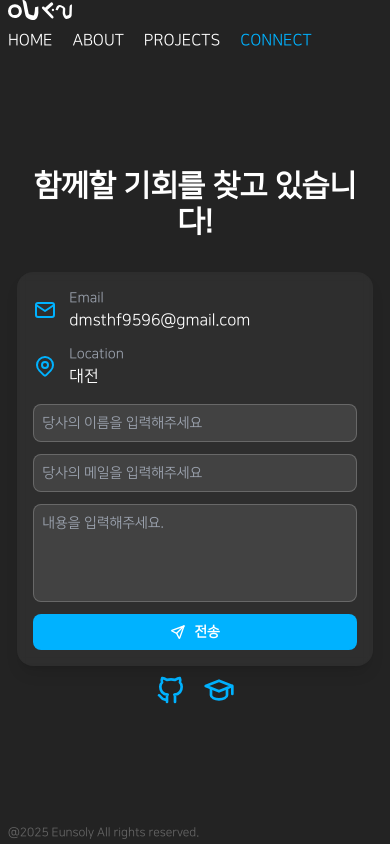
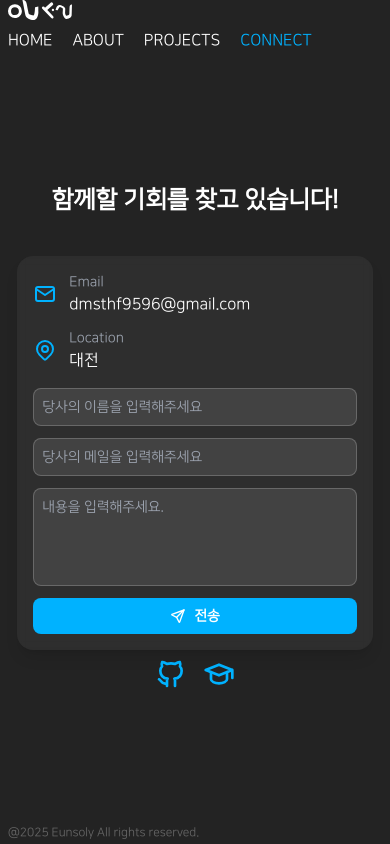
Before and after one commit to EUNSOLY/react-portfolio, a React (Create React App) app: page /connect in a window 390 px wide. Built offline with nearby package versions, Linux system fonts and the light colour scheme.

Commit message:
style : 커넥트 페이지 반응형 수정

```diff
--- a/src/screen/connect/ConnectPage.tsx
+++ b/src/screen/connect/ConnectPage.tsx
@@ -10,8 +10,10 @@ import {
   IconSchool,
 } from '@tabler/icons-react';
 import emailjs from '@emailjs/browser';
+import useWindowDimensions from '../../utils/useWindowDimensions';
 const ConnectPage = () => {
   const formRef = useRef<HTMLFormElement>(null);
+  const { height, width, isMobile } = useWindowDimensions();
   const [emailForm, setEmailForm] = useState({
     name: '',
     email: '',
@@ -35,13 +37,13 @@ const ConnectPage = () => {
       .then(
         (result) => {
           console.log('결과', result.text);
-          alert('이메일 전송이 완료됬습니다 감사힙니다:)');
+          alert('소중한 제안 감사합니다! 빠르게 연락드리겠습니다.');
         },
         (error) => {
           console.log('에러', error.text);
         }
       );
-    // FIXME : 메일을 바로 보낼 수 있는 로직 추가 예정
+    // NOTE : 메일창 생성
     // const mailtoLink = `mailto:dmsthf9596@gmail.com?subject=Contact from ${emailForm.name}&body=${emailForm.message}%0D%0A%0D%0AFrom: ${emailForm.email}`;
     // window.location.href = mailtoLink;
   };
@@ -61,11 +63,12 @@ const ConnectPage = () => {
 
   const socialLinks = [
     {
-      icon: <IconBrandGithub className="w-8 h-8" />,
+      icon: <IconBrandGithub className={tm(isMobile ? '' : `w-8 h-8`)} />,
       url: 'https://github.com/EUNSOLY',
     },
     {
-      icon: <IconSchool className="w-8 h-8" />,
+      // isMobile ? 'w-8 h-8' : 'w-12'
+      icon: <IconSchool className={tm(isMobile ? '' : `w-8 h-8`)} />,
       url: 'https://soly-log.tistory.com/',
     },
   ];
@@ -74,8 +77,9 @@ const ConnectPage = () => {
     <div className={tm('h-full', 'flex flex-col items-center justify-center', 'select-none')}>
       <h2
         className={tm(
-          'text-3xl sm:text-4xl md:text-5xl font-bold', // 반응형 폰트 크기
-          'text-center px-4 mb-8'
+          'text-center px-4 mb-10',
+          'text-2xl sm:text-4xl md:text-5xl font-bold',
+          isMobile && 'text-lg mb-5'
         )}
       >
         함께할 기회를 찾고 있습니다!
@@ -106,7 +110,7 @@ const ConnectPage = () => {
               <span className="text-[#00b2ff] min-w-[24px]">{item.icon}</span>
               <div className="flex-1">
                 <p className="text-sm text-gray-400">{item.label}</p>
-                <p className="text-base sm:text-lg text-white break-all">{item.value}</p>
+                <p className={tm(`text-base sm:text-lg text-white break-all`, isMobile && 'text-xs')}>{item.value}</p>
               </div>
             </div>
           ))}
@@ -125,7 +129,8 @@ const ConnectPage = () => {
                 'text-white placeholder-gray-400',
                 'focus:outline-none focus:border-[#00b2ff]',
                 'transition duration-300',
-                'text-sm sm:text-base'
+                'text-sm sm:text-base',
+                isMobile && 'placeholder:text-xs'
               )}
               value={emailForm.name}
               onChange={(e) => setEmailForm({ ...emailForm, name: e.target.value })}
@@ -142,7 +147,8 @@ const ConnectPage = () => {
                 'text-white placeholder-gray-400',
                 'focus:outline-none focus:border-[#00b2ff]',
                 'transition duration-300',
-                'text-sm sm:text-base'
+                'text-sm sm:text-base',
+                isMobile && 'placeholder:text-xs'
               )}
               value={emailForm.email}
               onChange={(e) => setEmailForm({ ...emailForm, email: e.target.value })}
@@ -161,7 +167,8 @@ const ConnectPage = () => {
               'focus:outline-none focus:border-[#00b2ff]',
               'transition duration-300',
               'resize-none',
-              'text-sm sm:text-base'
+              'text-sm sm:text-base',
+              isMobile && 'placeholder:text-xs'
             )}
             value={emailForm.message}
             onChange={(e) => setEmailForm({ ...emailForm, message: e.target.value })}
@@ -184,14 +191,14 @@ const ConnectPage = () => {
         </form>
       </div>
 
-      <div className={tm('flex gap-4 sm:gap-6 mt-2', 'text-[#00b2ff]')}>
+      <div className={tm('flex sm:gap-6 mt-2', 'text-[#00b2ff]', isMobile ? 'gap-2' : 'gap-4')}>
         {socialLinks.map((link, index) => (
           <a
             key={index}
             href={link.url}
             target="_blank"
             rel="noopener noreferrer"
-            className={tm('transition-transform duration-300', 'hover:scale-125 hover:text-purple-500')}
+            className={tm('transition-transform duration-300', 'hover:scale-125 hover:text-purple-500 ')}
           >
             {link.icon}
           </a>
```
